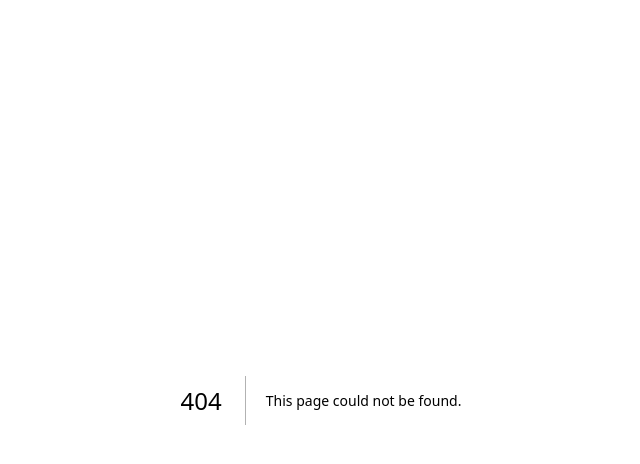
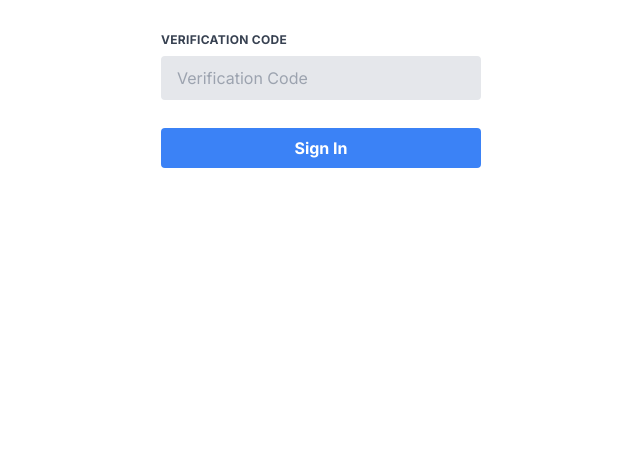
Before and after one commit to legacy-prooject-Rbk/legacy-portfolio, a Next.js app in the folder frontend/: page /verify in a window 1280 px wide. Before the commit this address had no page. Shown: the top 464 px of the page, without its empty margins (319-959 px from the left). Built offline with nearby package versions, Linux system fonts and the light colour scheme.

Commit message:
creating page for handling the verification code

```diff
--- /dev/null
+++ b/frontend/app/verify/page.tsx
@@ -0,0 +1,67 @@
+"use client"
+
+
+
+import React ,{useState} from 'react'
+import { useRouter } from 'next/navigation'
+import axios from 'axios'
+
+
+
+function page() {
+    const [verificationCode,setVerificationCode]=useState(0)
+    const router = useRouter()
+
+    const verify = async (code:Number)=>{
+
+      try{
+    const verification = localStorage.getItem("code")
+    const id = localStorage.getItem("userId")
+    console.log(id)
+   if(code===verification){
+      const Portfolio = await axios.get(`http://localhost:3000/api/portfolio/user/${id}`)
+      // to get the profile  of an user
+
+      console.log(Portfolio)
+
+      if (!Portfolio.data) {                /// if the user has no profile he needs to  create a profile
+        router.push("/profile/createProfile")
+      }
+      else if (Portfolio.data) {               /// if  the user has a profile he will be directed to it
+        router.push("/profile")
+      }
+    }
+  } catch (error) {
+      alert("check your information and try again")
+      console.log(error)
+
+   }
+    }
+  return (
+    <div className="mx-auto max-w-xs">
+  <div className="mt-8 flex flex-col items-center">
+    <div className="w-full mb-4">
+      <label htmlFor="verificationCode" className="block uppercase tracking-wide text-gray-700 text-xs font-bold mb-2">Verification Code</label>
+      <input
+        id="verificationCode"
+        type="text"
+        className="appearance-none block w-full bg-gray-200 text-gray-700 rounded py-3 px-4 mb-3 leading-tight focus:outline-none focus:bg-white"
+        placeholder="Verification Code"
+        onChange={(e) => setVerificationCode(e.target.value)}
+      />
+    </div>
+    <button
+      type="button"
+      className="w-full bg-blue-500 hover:bg-blue-700 text-white font-bold py-2 px-4 rounded"
+      onClick={() => {
+        verify(verificationCode)
+      }}
+    >
+      Sign In
+    </button>
+  </div>
+</div>
+  )
+}
+
+export default page
```
